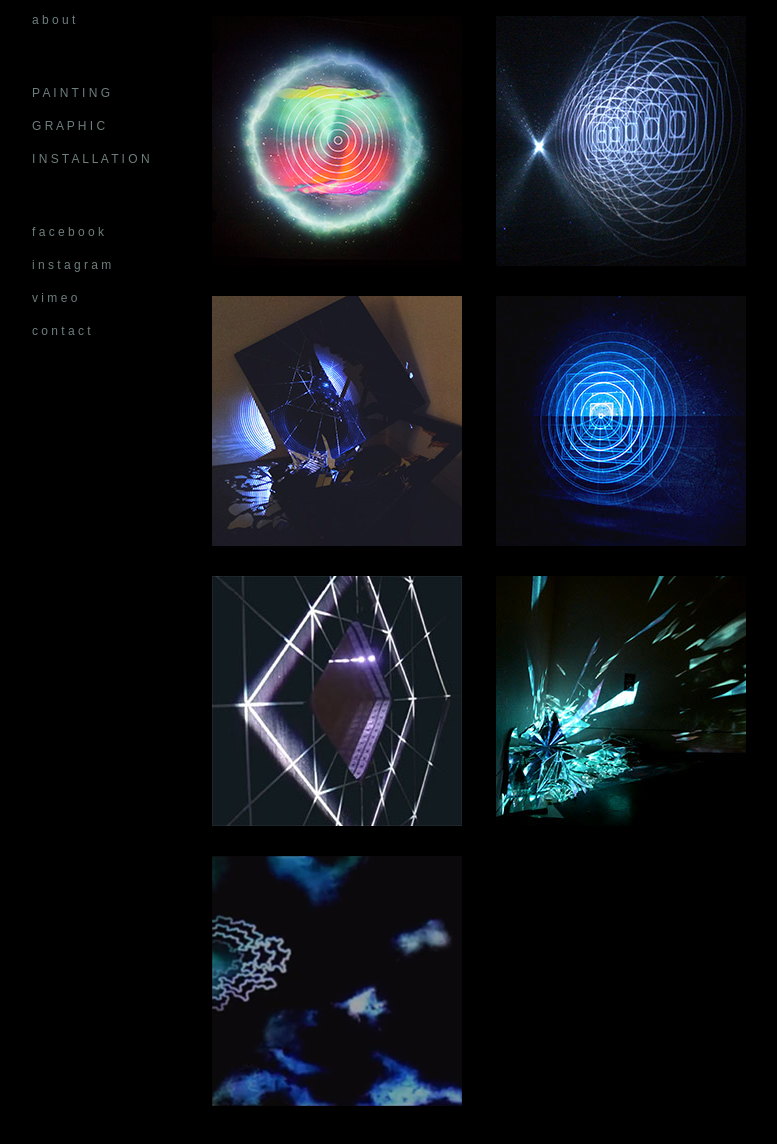
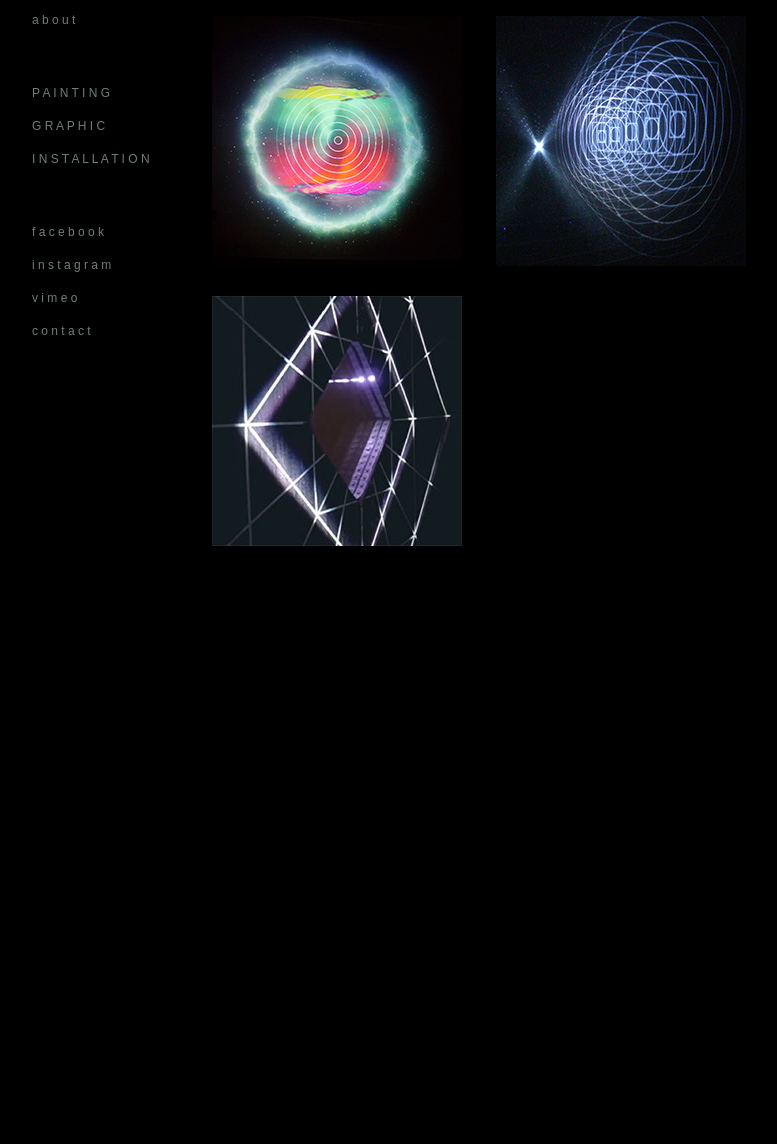
Before and after one commit to sarahsunchoi/sarahsunchoi.github.io, a plain HTML site: page installation.html in a window 1280 px wide. Shown: the part 152-1296 px from the top of the page, without its empty margins (8-785 px from the left). After the commit the page ends 800 px from the top, so only its background shows below. Drawn offline with Linux system fonts and the light colour scheme.

Commit message:
Add files via upload

```diff
--- a/installation.html
+++ b/installation.html
@@ -22,12 +22,7 @@
 	<ul>
 		<li class="artpreview "><img id="revepage"  class="thumbnail" src="previewpics/revepreview.jpg" alt="art"></li>
 		<li class="artpreview "><img id="soundtravellerpage"  class="thumbnail" src="previewpics/soundtravellerpreview.jpg" alt="art"></li>
-		<li class="artpreview "><img id="destructiveboxespage"  class="thumbnail" src="previewpics/destructiveboxespreview.jpg" alt="art"></li>
-		<li class="artpreview "><img id="spacebedpage"  class="thumbnail" src="previewpics/spacebedpreview.jpg" alt="art"></li>
 		<li class="artpreview "><img id="fracturapage"  class="thumbnail" src="previewpics/fracturapreview.jpg" alt="art"></li>
-		<li class="artpreview "><img id="brokenmirrorpage"  class="thumbnail" src="previewpics/brokenmirrorpreview.jpg" alt="art"></li>
-		<li class="artpreview "><img id="spacebasspage"  class="thumbnail" src="previewpics/spacebasspreview.jpg" alt="art"></li>
-	</ul>
 </div>
 
 <!--scripts-->
```
